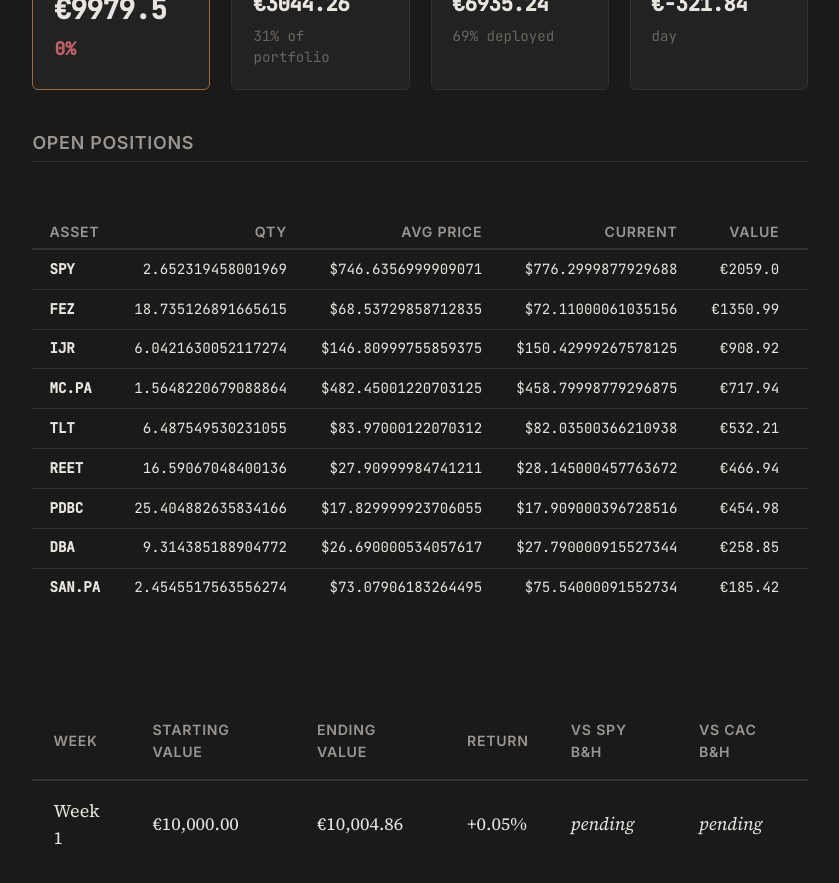
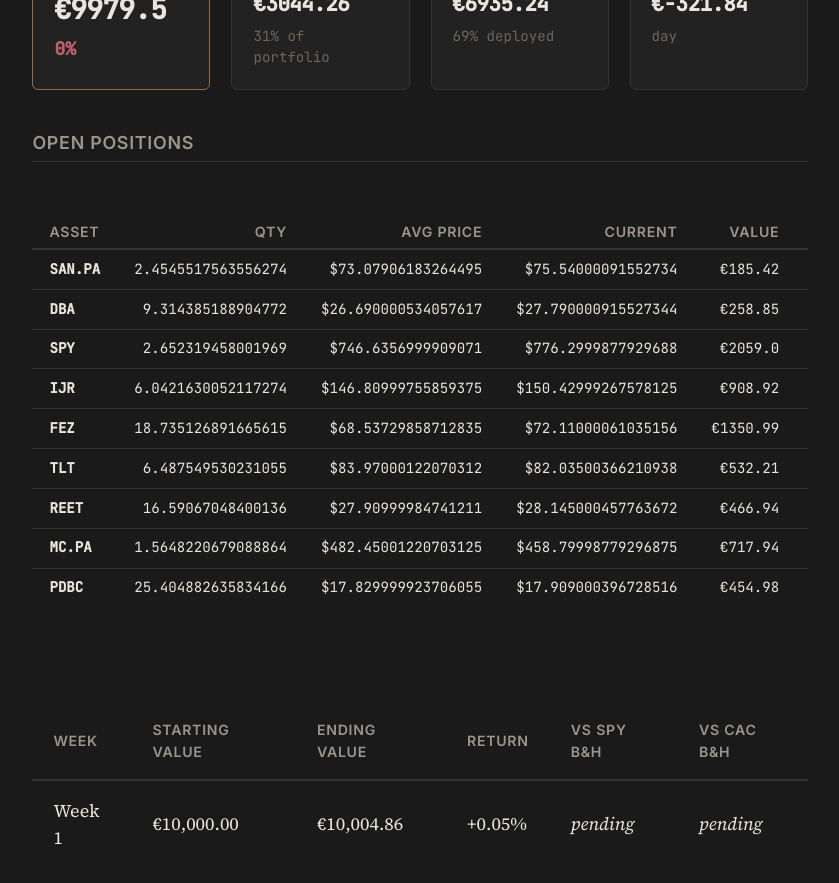
Before and after one commit to Alm0stSurely/alm0stsurely.github.io, a Jekyll site: the page built from trading.md, in a window 1280 px wide and 900 px high, scrolled down 1229 px. Shown: the top 883 px of the window, without its empty margins (220-1059 px from the left). Built offline with Jekyll 4.4.1, drawn with Linux system fonts in a browser that asks for light colours.

```diff
--- a/_data/portfolio.json
+++ b/_data/portfolio.json
@@ -3,85 +3,85 @@
   "total_realized_pnl": -321.8375564754664,
   "positions": [
     {
-      "ticker": "SPY",
+      "quantity": 2.4545517563556274,
+      "avg_price": 73.07906183264495,
+      "current_price": 75.54000091552734,
+      "ticker": "SAN.PA",
+      "market_value": 185.41684192231335,
+      "unrealized_pnl": 6.040502348173178,
+      "unrealized_pnl_pct": 0.03367502292952358
+    },
+    {
+      "quantity": 9.314385188904772,
+      "avg_price": 26.690000534057617,
+      "current_price": 27.790000915527344,
+      "ticker": "DBA",
+      "market_value": 258.84677292723796,
+      "unrealized_pnl": 10.24582726095122,
+      "unrealized_pnl_pct": 0.041213951272353014
+    },
+    {
       "quantity": 2.652319458001969,
       "avg_price": 746.6356999909071,
       "current_price": 776.2999877929688,
+      "ticker": "SPY",
       "market_value": 2058.995562869982,
       "unrealized_pnl": 78.67916774517848,
       "unrealized_pnl_pct": 0.03973060463412461
     },
     {
-      "ticker": "FEZ",
+      "quantity": 6.0421630052117274,
+      "avg_price": 146.80999755859375,
+      "current_price": 150.42999267578125,
+      "ticker": "IJR",
+      "market_value": 908.9225366198766,
+      "unrealized_pnl": 21.872600576117403,
+      "unrealized_pnl_pct": 0.02465768801435143
+    },
+    {
       "quantity": 18.735126891665615,
       "avg_price": 68.53729858712835,
       "current_price": 72.11000061035156,
+      "ticker": "FEZ",
       "market_value": 1350.9900115930216,
       "unrealized_pnl": 66.9350257511974,
       "unrealized_pnl_pct": 0.05212785004476652
     },
     {
-      "ticker": "IJR",
-      "quantity": 6.0421630052117274,
-      "avg_price": 146.80999755859375,
-      "current_price": 150.42999267578125,
-      "market_value": 908.9225366198766,
-      "unrealized_pnl": 21.872600576117403,
-      "unrealized_pnl_pct": 0.02465768801435143
+      "quantity": 6.487549530231055,
+      "avg_price": 83.97000122070312,
+      "current_price": 82.03500366210938,
+      "ticker": "TLT",
+      "market_value": 532.2061494706205,
+      "unrealized_pnl": -12.553392502253121,
+      "unrealized_pnl_pct": -0.0230439148560673
     },
     {
-      "ticker": "MC.PA",
+      "quantity": 16.59067048400136,
+      "avg_price": 27.90999984741211,
+      "current_price": 28.145000457763672,
+      "ticker": "REET",
+      "market_value": 466.9444283668245,
+      "unrealized_pnl": 3.8988176898819726,
+      "unrealized_pnl_pct": 0.008419943089800926
+    },
+    {
       "quantity": 1.5648220679088864,
       "avg_price": 482.45001220703125,
       "current_price": 458.79998779296875,
+      "ticker": "MC.PA",
       "market_value": 717.9403456547652,
       "unrealized_pnl": -37.008080109708935,
       "unrealized_pnl_pct": -0.04902067326285752
     },
     {
-      "ticker": "TLT",
-      "quantity": 6.487549530231055,
-      "avg_price": 83.97000122070312,
-      "current_price": 82.03500366210938,
-      "market_value": 532.2061494706205,
-      "unrealized_pnl": -12.553392502253121,
-      "unrealized_pnl_pct": -0.0230439148560673
-    },
-    {
-      "ticker": "REET",
-      "quantity": 16.59067048400136,
-      "avg_price": 27.90999984741211,
-      "current_price": 28.145000457763672,
-      "market_value": 466.9444283668245,
-      "unrealized_pnl": 3.8988176898819726,
-      "unrealized_pnl_pct": 0.008419943089800926
-    },
-    {
-      "ticker": "PDBC",
       "quantity": 25.404882635834166,
       "avg_price": 17.829999923706055,
       "current_price": 17.909000396728516,
+      "ticker": "PDBC",
       "market_value": 454.9760532039955,
       "unrealized_pnl": 2.0069977453110033,
       "unrealized_pnl_pct": 0.00443076126531134
-    },
-    {
-      "ticker": "DBA",
-      "quantity": 9.314385188904772,
-      "avg_price": 26.690000534057617,
-      "current_price": 27.790000915527344,
-      "market_value": 258.84677292723796,
-      "unrealized_pnl": 10.24582726095122,
-      "unrealized_pnl_pct": 0.041213951272353014
-    },
-    {
-      "ticker": "SAN.PA",
-      "quantity": 2.4545517563556274,
-      "avg_price": 73.07906183264495,
-      "current_price": 75.54000091552734,
-      "market_value": 185.41684192231335,
-      "unrealized_pnl": 6.040502348173178,
-      "unrealized_pnl_pct": 0.03367502292952358
     }
   ],
   "last_updated": "2026-08-14T21:05:56.641235",
```
Also changed, not shown: _posts/2026-08-15-triple-barrier-nan-guards.md (added, +61 -0 lines).
